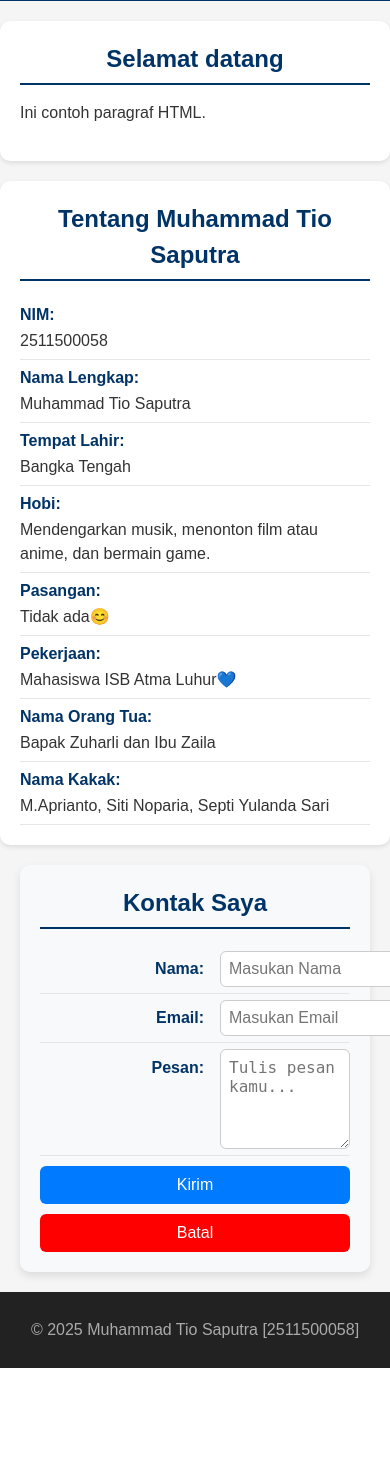
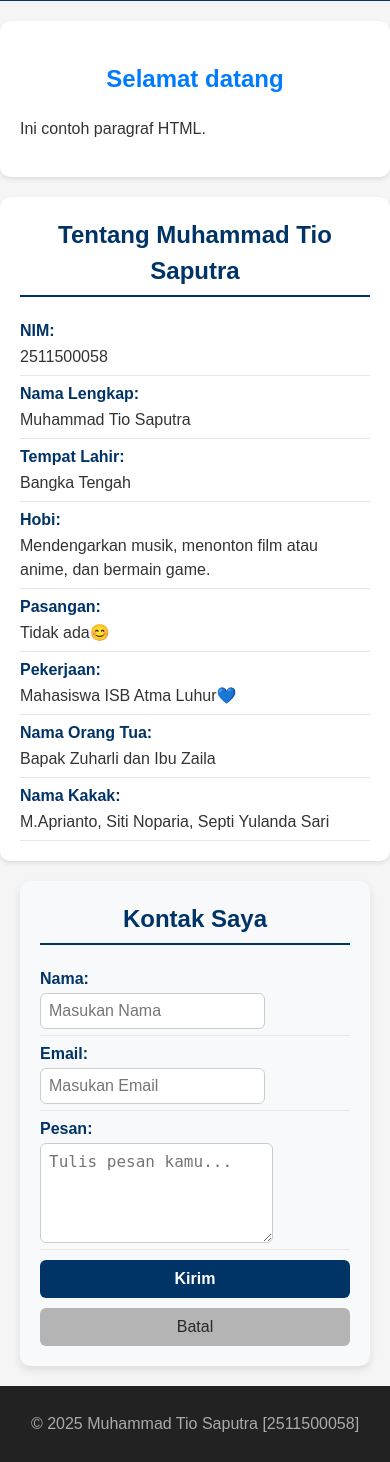
Before and after one commit to 2511500058-cell/2511500058-PWD-TI1B-2526O, a PHP site: page /pertemuan-04/index.html in a window 390 px wide; the page is wider, and only the part inside the window is pictured. Shown: the part 285-1747 px from the top of that part. Before the commit the page ends 1653 px from the top of that part, so only its background shows below. Run offline with PHP 8.4, Linux system fonts and the light colour scheme.

Commit message:
styling header mode mobile

```diff
--- a/pertemuan-04/style.css
+++ b/pertemuan-04/style.css
@@ -39,10 +39,10 @@ header li a {
     padding: 20px;
     max-width: 700px;
     margin: 20px auto;
-    box-shadow: 0 2px 5px rgba(0, 0, 0, 0.1);
+    box-shadow: 0 2px 5px rgba(0, 0, 0,
+            0.1);
 }
 
-#home h2,
 #about h2,
 #contact h2 {
     color: #003366;
@@ -139,13 +150,96 @@ header li a {
     }
 }
 
-#about p {
-    flex-direction: column;
-    align-items: flex-start;
+
+#contact {
+    max-width: 600px;
+    margin: 50px auto;
+    padding: 30px;
+    background-color: #f8f9fa;
+    border-radius: 10px;
+    box-shadow: 0 4px 8px rgba(0, 0, 0, 0.1);
+    font-family: Arial, sans-serif;
 }
 
-#about strong {
-    text-align: left;
-    padding-right: 0;
-    margin-bottom: 2px;
+#contact input,
+#contact textarea {
+    flex: 1;
+    border: 1px solid #ccc;
+    border-radius: 6px;
+    padding: 8px;
+    color: #000;
+    font-weight: normal;
+    margin: 0;
+    box-sizing: border-box;
 }
+
+button {
+    padding: 12px 20px;
+    background-color: #007bff;
+    color: white;
+    border: none;
+    border-radius: 5px;
+    font-size: 16px;
+    cursor: pointer;
+    transition: background-color 0.3s;
+    margin-right: 10px;
+}
+
+#contact button[type="submit"] {
+    background-color: #003366;
+    color: #fff;
+    font-weight: 600;
+}
+
+#contact button[type="reset"] {
+    background-color: #b4b4b4;
+    color: #272727;
+    font-weight: 500;
+}
+
+#contact button[type="submit"]:hover {
+    background-color: #0379ee;
+    transform: translateY(-1px);
+    box-shadow: 0 2px 6px rgba(0, 0, 0, 0.2);
+}
+
+#contact button[type="reset"]:hover {
+    background-color: #cccccc;
+    transform: translateY(-1px);
+}
+
+#contact button {
+    margin-top: 10px;
+    display: inline-block;
+    padding: 10px 24px;
+    font-size: 16px;
+    border-radius: 6px;
+    cursor: pointer;
+    border: none;
+    transition: all 0.3s ease;
+    margin-right: 8px;
+}
+
+@media (max-width: 600px) {
+    #button {
+        width: 100%;
+        margin-top: 10px;
+        margin-right: 0;
+    }
+}
+
+@media (max-width: 600px) {
+
+    #about p,
+    #contact label {
+        flex-direction: column;
+        align-items: flex-start;
+    }
+
+    #about strong,
+    #contact label>span {
+        text-align: left;
+        padding-right: 0;
+        margin-bottom: 2px;
+    }
+}
```
Also changed, not shown: other parts of pertemuan-04/style.css (+20 -9 lines).
